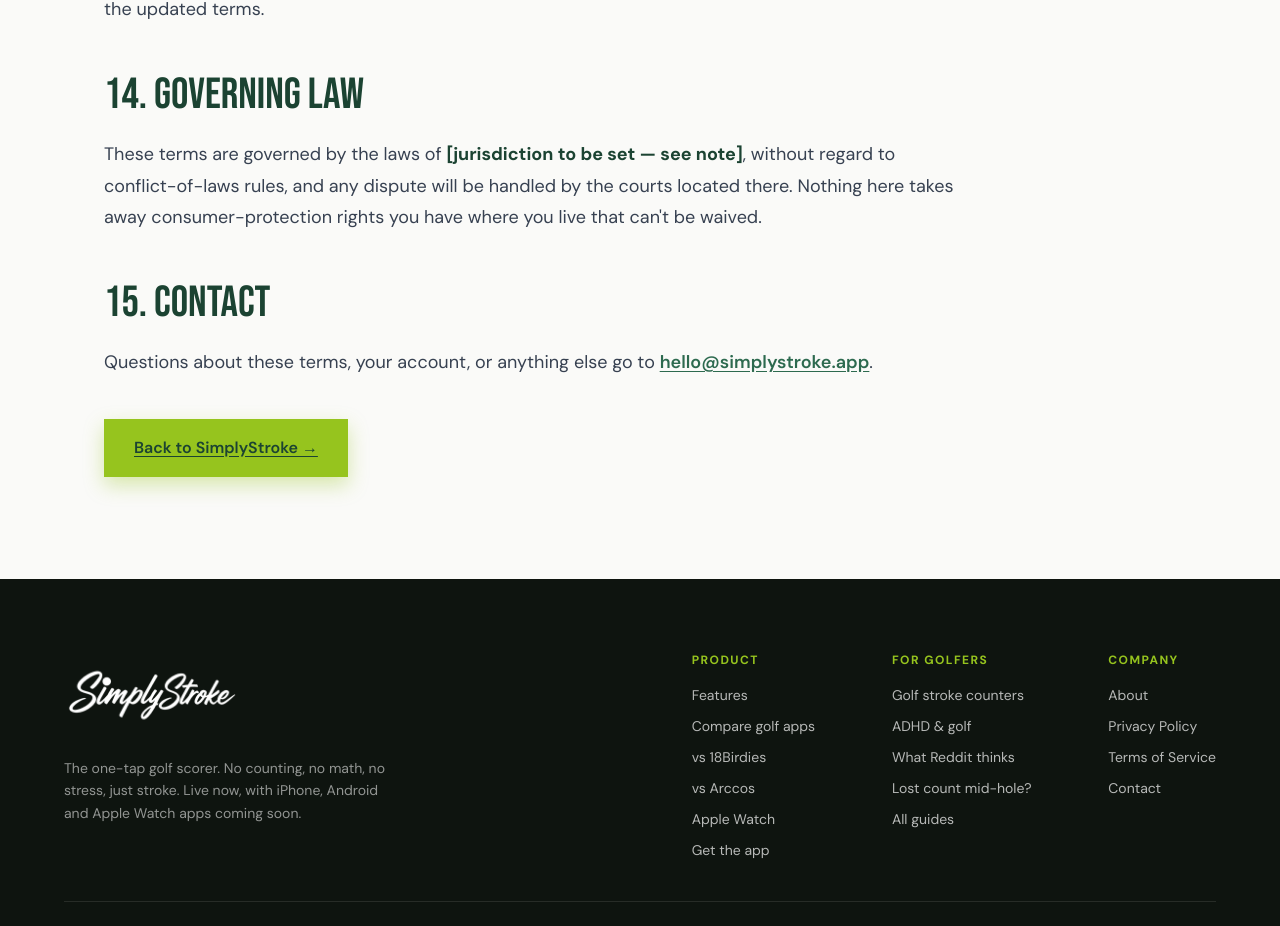
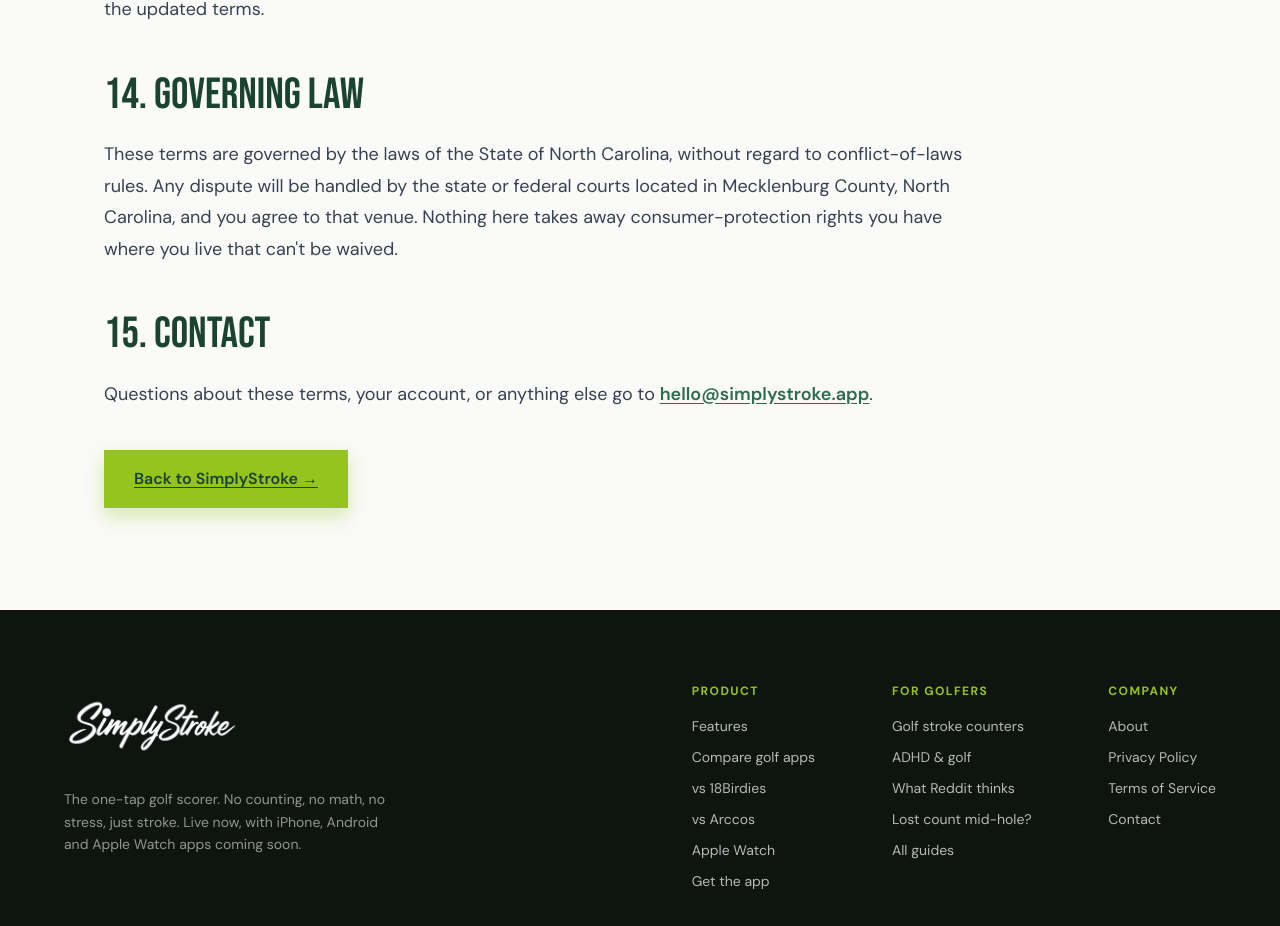
Before and after one commit to robotnotecards1/simplystroke-marketing, a Next.js app: page /terms-of-service in a window 1280 px wide. Shown: the part 4437-5363 px from the top of the page. Built offline with nearby package versions, Linux system fonts and the light colour scheme; no server answers.

Commit message:
Terms: set governing law to North Carolina (Mecklenburg County venue)

```diff
--- a/app/terms-of-service/page.tsx
+++ b/app/terms-of-service/page.tsx
@@ -17,10 +17,10 @@
  *   - the marketing site (this site) also runs a waitlist + analytics; see the
  *     Privacy Policy for data specifics
  *
- * It is NOT a substitute for a lawyer. Two things a lawyer must set before
- * this is relied on: (1) the GOVERNING LAW jurisdiction (bracketed below),
- * and (2) whether the payments/liability language fits the entity that will
- * actually operate SimplyStroke.
+ * It is NOT a substitute for a lawyer. Governing law is set to North
+ * Carolina with venue in Mecklenburg County; a lawyer should still confirm
+ * the payments/liability language fits the entity that will actually operate
+ * SimplyStroke before this is relied on at launch.
  */
 
 const TITLE = "Terms of Service | SimplyStroke";
@@ -232,11 +232,12 @@
 
         <h2>14. Governing law</h2>
         <p>
-          These terms are governed by the laws of{" "}
-          <strong>[jurisdiction to be set — see note]</strong>, without regard to
-          conflict-of-laws rules, and any dispute will be handled by the courts
-          located there. Nothing here takes away consumer-protection rights you
-          have where you live that can&apos;t be waived.
+          These terms are governed by the laws of the State of North Carolina,
+          without regard to conflict-of-laws rules. Any dispute will be handled
+          by the state or federal courts located in Mecklenburg County, North
+          Carolina, and you agree to that venue. Nothing here takes away
+          consumer-protection rights you have where you live that can&apos;t be
+          waived.
         </p>
 
         <h2>15. Contact</h2>
```
